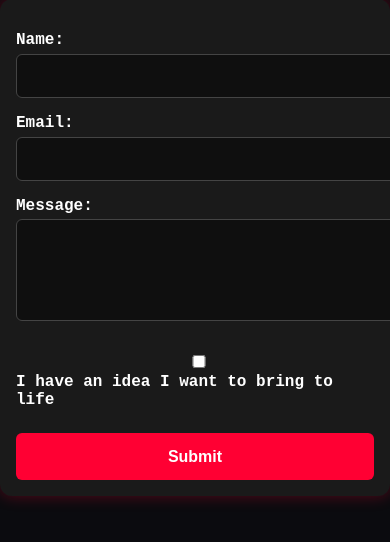
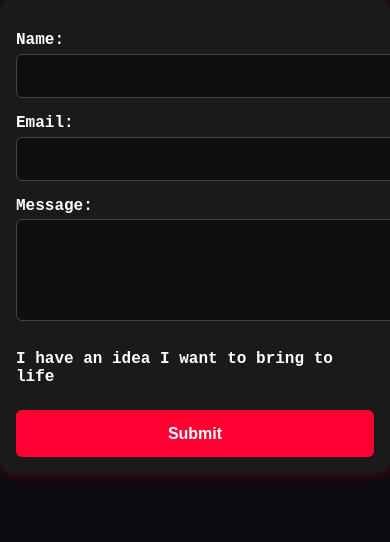
Before and after one commit to Techsimp68/UATMS587, a Flask app: page /contact in a window 390 px wide; the page is wider, and only the part inside the window is pictured. Shown: the part 165-707 px from the top of that part. Run offline with Flask 3, Linux system fonts and the light colour scheme.

Commit message:
Update contact.html

```diff
--- a/templates/contact.html
+++ b/templates/contact.html
@@ -127,6 +127,14 @@
       form { padding: 1rem; }
       .page-title { font-size: 1.5rem; }
     }
+    @media (max-width: 768px) {
+  #ideaCheckbox,
+  #ideaCheckbox + label,
+  #ideaSection {
+    display: none !important;
+  }
+}
+
   </style>
 </head>
 <body>
```
